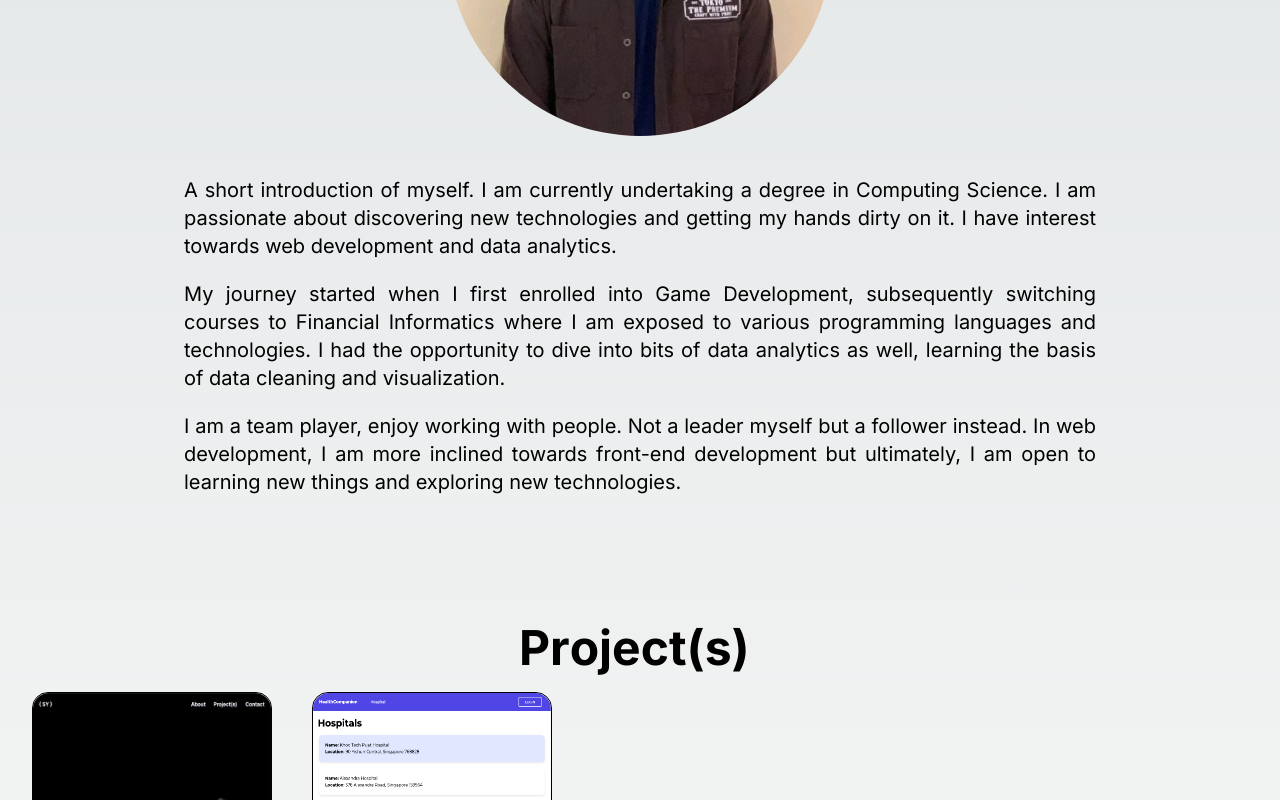
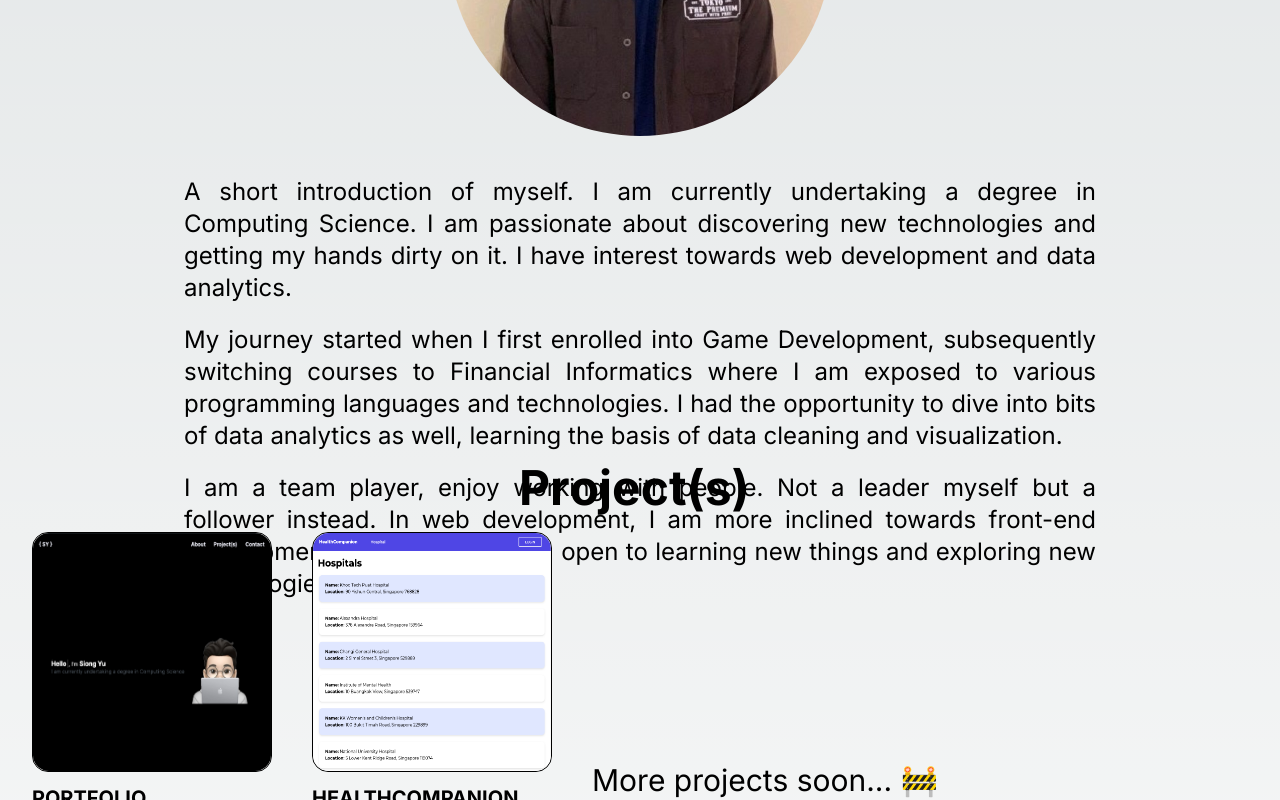
Before and after one commit to Siongyu/portfolioproj, a Next.js app: page / in a window 1280 px wide. Shown: the part 1200-2000 px from the top of the page. Built offline with nearby package versions, Linux system fonts and the light colour scheme.

Commit message:
corrected laptop layout text size

```diff
--- a/src/app/components/aboutmeComponent.tsx
+++ b/src/app/components/aboutmeComponent.tsx
@@ -8,7 +8,7 @@ const AboutMeComponent = () => {
   const isInView = useInView(ref, { amount: 0.5 });
 
   return (
-    <section id="about" className="tablet:h-[120svh] laptop:h-[120svh] desktop:h-[70svh] phone:h-[120svh]">
+    <section id="about" className="tablet:h-[120svh] laptop:h-screen desktop:h-[70svh] phone:h-[120svh]">
       <div className="flex flex-col">
         <AnimatedText
           text="A little about me..."
@@ -38,7 +38,7 @@ const AboutMeComponent = () => {
             {isInView && information.AboutMe.information.map((text, index) => (
               <motion.span
                 key={index}
-                className="text-justify text-3xl mb-10 phone:text-base phone:mb-5 tablet:text-xl tablet:mb-5"
+                className="text-justify text-3xl mb-10 phone:text-base phone:mb-5 tablet:text-xl tablet:mb-5 laptop:text-2xl"
                 initial={{ opacity: 0 }}
                 animate={{ opacity: isInView ? 1 : 0}}
                 transition={{ duration: 1.5, delay: index * 0.5}}
```
